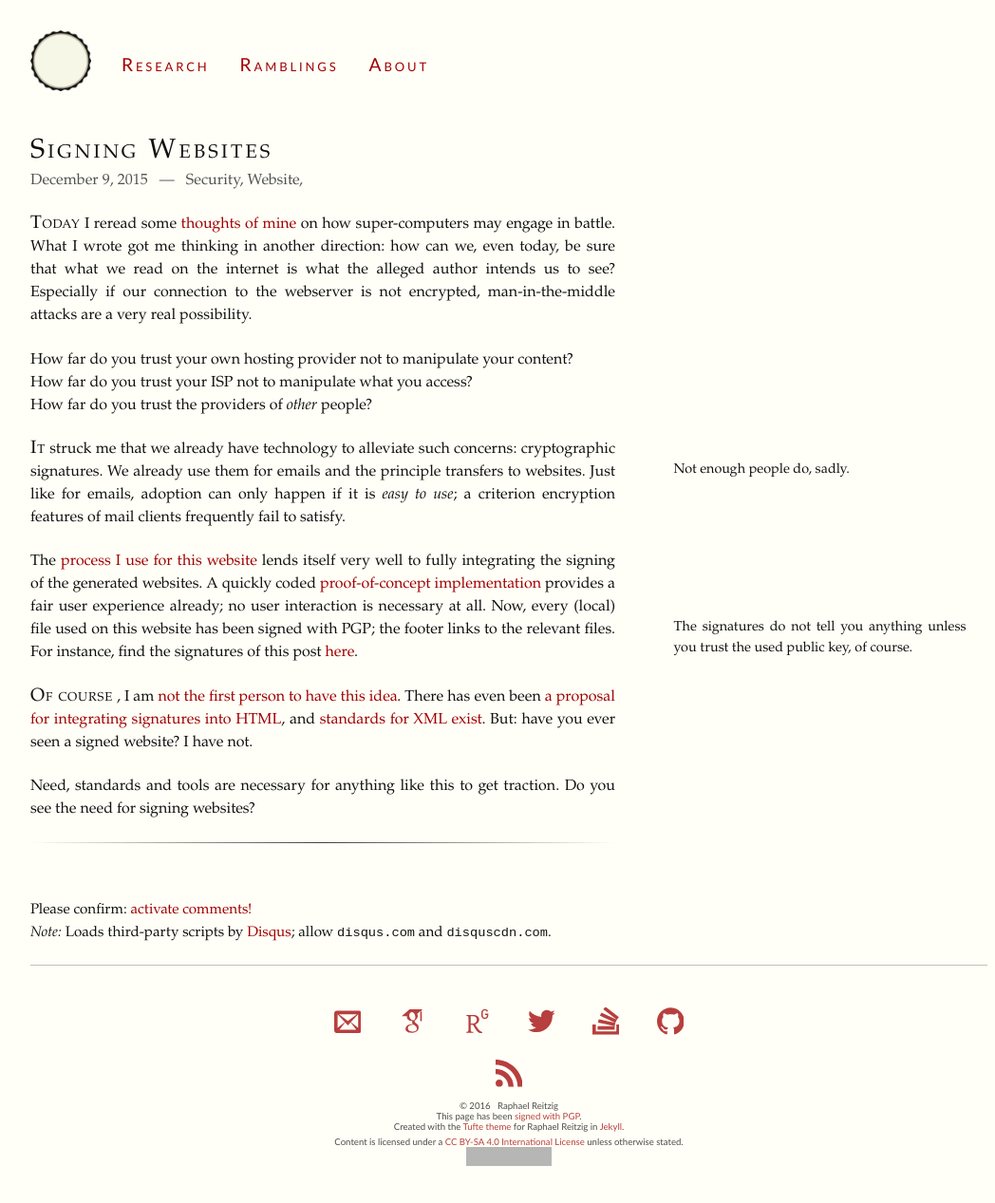
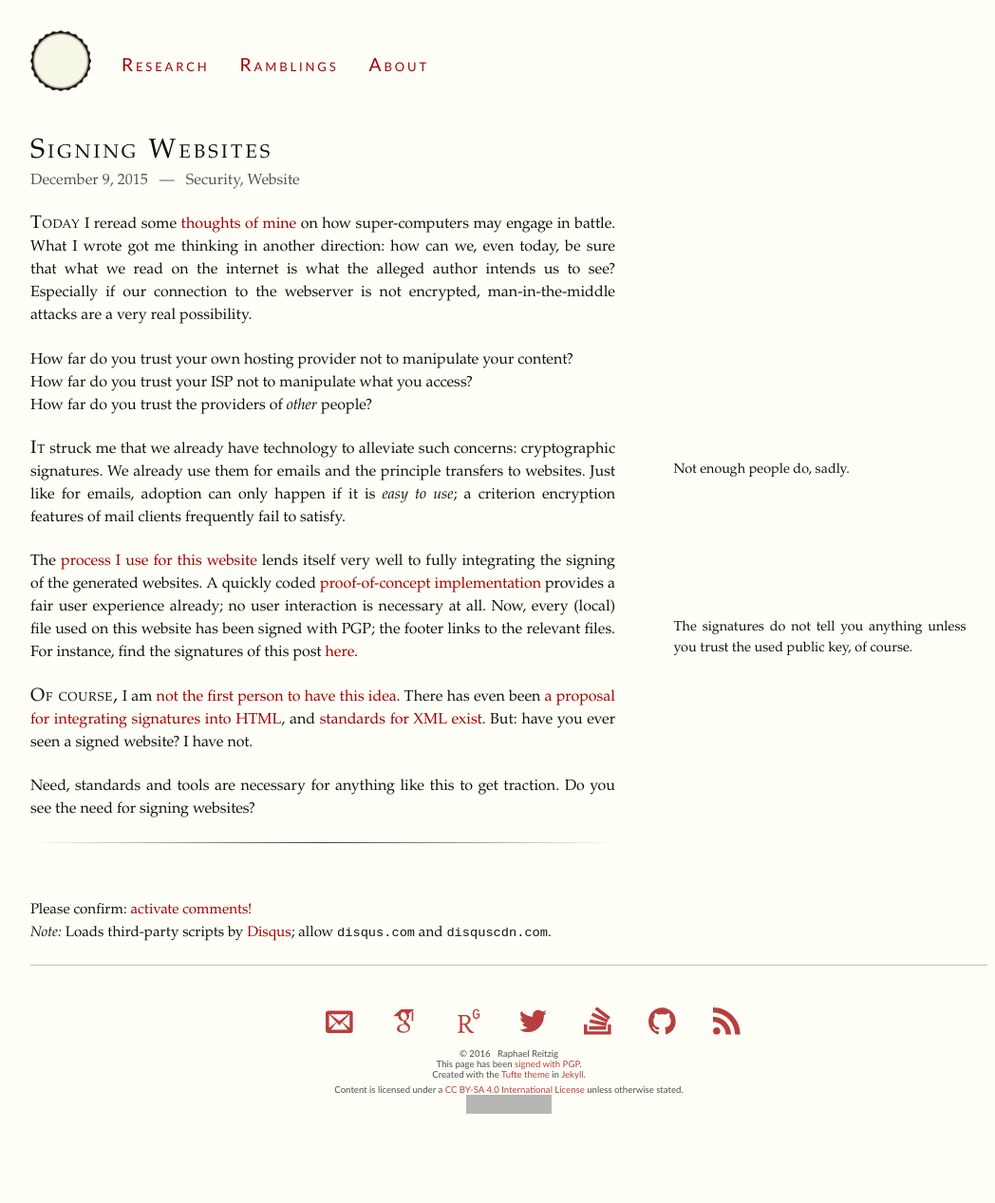
Before and after one commit to reitzig/reitzig.github.io, a Jekyll site: the page built from _posts/2015-12-09-signing-websites.md, in a window 1280 px wide. Shown: the whole page at 95% size, without its empty margins (128-1176 px from the left). Built offline with Jekyll 4.4.1, drawn with Linux system fonts in a browser that asks for light colours; after the commit the page ends 1212 px from its top, so only the background shows below that; grey boxes are pictures that could not be loaded.

Commit message:
Fixes formatting bug in footer (width of symbol line too small). Removes site title from footer; my name is not interesting there. Fixes typos in latest post.

```diff
--- a/_includes/footer.html
+++ b/_includes/footer.html
@@ -18,7 +18,7 @@
   <div class="credits">
     <span>&copy; {{ site.time | date: '%Y' }} &nbsp;&nbsp;{{site.author }}</span><br/>
     {% sign %}<br/>
-    <span>Created with the <a href="//github.com/clayh53/tufte-jekyll">Tufte theme</a> for {{site.title}} in <a href="//jekyllrb.com">Jekyll</a>.</span>
+    <span>Created with the <a href="//github.com/clayh53/tufte-jekyll">Tufte theme</a> in <a href="//jekyllrb.com">Jekyll</a>.</span>
     <div>
       Content is licensed under a <a rel="license" href="http://creativecommons.org/licenses/by-sa/4.0/">CC BY-SA 4.0 International License</a> unless otherwise stated.<br/>
       <a rel="license" href="http://creativecommons.org/licenses/by-sa/4.0/"><img alt="Creative Commons Licence" style="border-width:0" src="https://i.creativecommons.org/l/by-sa/4.0/80x15.png" /></a>
--- a/_plugins/pgp-sign.rb
+++ b/_plugins/pgp-sign.rb
@@ -102,6 +102,7 @@ module Jekyll
 
           File.open("#{find_file(site, url)}", "r") { |f|
             html = f.readlines.join("\n")
+            # TODO extend and/or make configurable
             linked = html.scan(/(href|src)=["'](\/(fonts|assets|css)\/.*?)["']/)\
                          .map { |m| m[1] }
           }
--- a/_plugins/tikz.rb
+++ b/_plugins/tikz.rb
@@ -11,6 +11,7 @@ module Jekyll
       { :format => :svg, :dir => 'assets/tikz', :sources => true }
     end
     # TODO check if site config overwrites this
+    # TODO add defaults for style, alt attributes
 
     @@hashes = {}
 
--- a/_posts/2015-12-09-signing-websites.md
+++ b/_posts/2015-12-09-signing-websites.md
@@ -1,6 +1,6 @@
 ---
   title: Signing Websites
-  tags: Website, Security
+  tags: Website Security
   mathjax: false
 ---
 
@@ -35,7 +35,7 @@ the footer links to the relevant files. For instance, find the signatures of
 this post
   [here]({% post_url 2015-12-01-a-researchers-jekyll %}.sig.html).
 
-{% newthought "Of course" %}, I am
+{% newthought "Of course," %} I am
   [not the first person to have this idea](http://www.sanface.com/pgphtml.html).
 There has even been
   [a proposal for integrating signatures into HTML](http://www.w3.org/2007/11/h6n/),
--- a/css/tufte.scss
+++ b/css/tufte.scss
@@ -351,6 +351,10 @@ label.margin-toggle:not(.sidenote-number) { display: none; }
 header > nav.group, body footer {
   width: 95%;
   padding-top: 2rem;
+}
+
+footer ul.footer-links {
+  width: 95%;
 }
 
 nav.group a.active:before{ content:"\0003c\000a0";} // escaped unicode for the carats and then a space on active menu links
```
